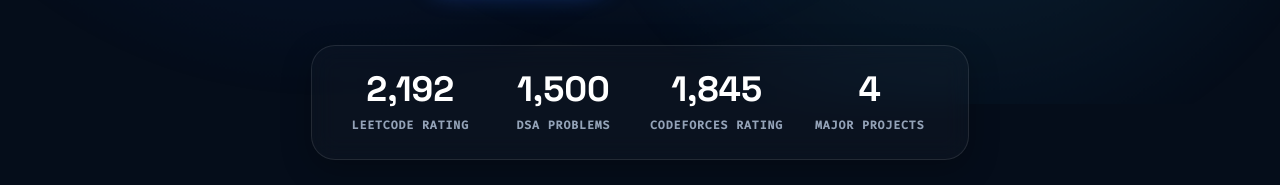
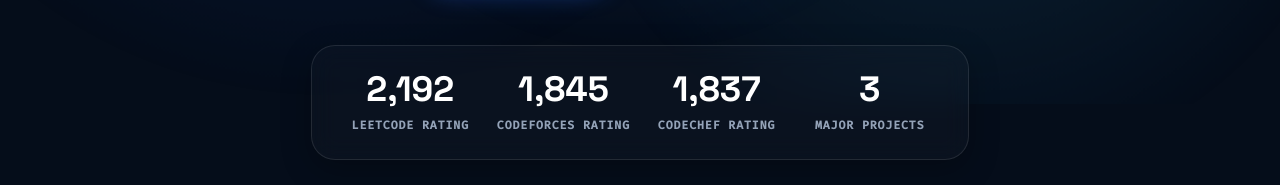
Before and after one commit to megatron144/portfolio_, a React (Vite) app: page / in a window 1280 px wide. Shown: the part 696-881 px from the top of the page. Built offline with nearby package versions, Linux system fonts and the light colour scheme; no server answers.

Commit message:
fix: stats card updated

```diff
--- a/src/components/Hero/Hero.jsx
+++ b/src/components/Hero/Hero.jsx
@@ -86,9 +86,9 @@
 
           <div className={styles.statsCard} role="list" aria-label="Key stats">
             <StatItem target="2192" label="LEETCODE RATING" />
-            <StatItem target="1500+" label="DSA PROBLEMS" />
             <StatItem target="1845" label="CODEFORCES RATING" />
-            <StatItem target="4+" label="MAJOR PROJECTS" />
+            <StatItem target="1837" label="CODECHEF RATING" />
+            <StatItem target="3" label="MAJOR PROJECTS" />
           </div>
         </div>
       </div>
```
